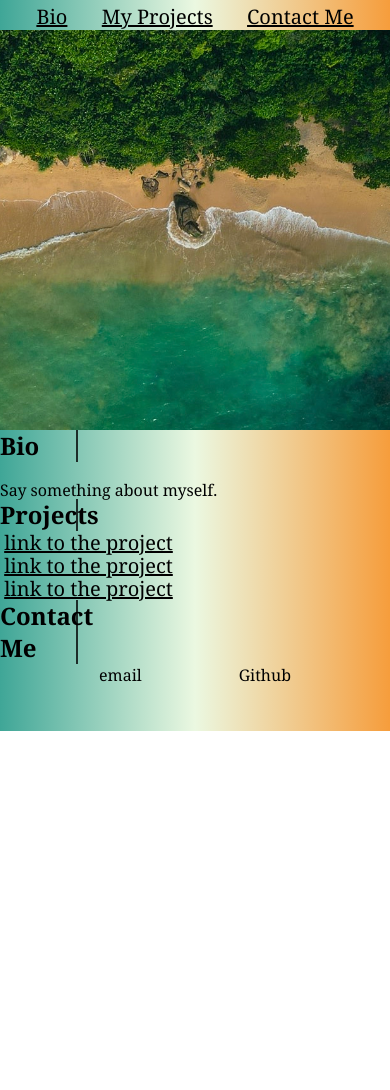
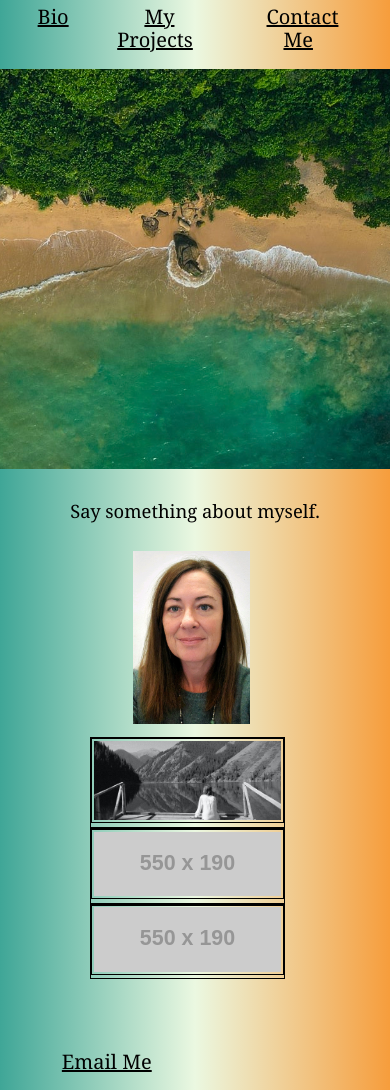
Before and after one commit to amccorkl/Portfolio-2, a plain HTML site: page index.html in a window 390 px wide. Shown: the part 113-1203 px from the top of the page. Before the commit the page ends 844 px from the top, so only its background shows below. Drawn offline with Linux system fonts and the light colour scheme; placeholder pictures from the web are drawn by us.

Commit message:
final touches on css

```diff
--- a/Assets/css/style.css
+++ b/Assets/css/style.css
@@ -6,7 +6,7 @@
 }
 * {
     box-sizing: border-box;
-    margin: 0;
+
 }
 
 body {
@@ -19,28 +19,36 @@ h1 {
     max-width: 40%;
     color: var(--light);
     text-shadow: 2px 2px 2px black;
+    margin-left: 1rem;
 }
 
 ul {
     list-style-type: none;
-    text-align: end;
+    text-align: center;
     display: flex;
     justify-content: space-evenly;
+    flex-wrap: wrap;
     padding: 2px;
 }
 
 a {
     color: black;
     font-size: 1.25rem;
+    padding: 4%;
 }
 
 h2 {
     font-size: 1.5rem;
     text-shadow: var(--light);
-    max-width: 20%;
-    text-align: left;
-    border-right: 2px solid var(--dark);
-    line-height: 2rem;
+}
+
+.about-me {
+    max-width: 50%;
+    justify-content: center;
+    flex-wrap: wrap;
+    text-align: right;
+    font-size: 1.15rem;
+    padding: 3%;
 }
 
 .hero {
@@ -50,3 +58,159 @@ h2 {
     background-size: cover;
     background-position: center;
 }
+
+.photo {
+    width: 150px;
+    height: auto;
+}
+
+.subtitles {
+    max-width: 20%;
+    text-align: left;
+    border-right: 2px solid var(--dark);
+    line-height: 2rem;
+    display: flex;
+    justify-content: center;
+    align-items: center;
+    padding: 1.5rem;
+    margin-top: 2%;
+}
+
+.project-cards {
+    max-width: 70%;
+    /* border: 1px black solid; */
+    position: relative;
+    left: 23%;
+    top: -5rem;
+    display: flex;
+    flex-wrap: wrap;
+    justify-content: space-around;
+}
+
+
+.card {
+    display: block;
+    flex-direction: column;
+
+}
+
+.footer-ul {
+    padding-left: 3%;
+}
+
+.footer-li {
+    width: 300px;
+    text-align: center;
+    display: flex;
+    align-items: top;
+}
+
+#bio {
+    height: 250px;
+    display: flex;
+    justify-content: space-around;
+    align-items: center;
+}
+
+#title-bio {
+    margin-left: 4%;
+}
+
+#img-1 {
+    flex: 2 1 565px;
+    height: 365px;
+    border: 1px black solid;
+}
+
+#proj-link1 {
+    width: 100%;
+    height: 365px;
+}
+
+.image-link {
+    padding: 1%;
+    border: black solid 1px;
+}
+
+#secondary-cards {
+    flex: 0 0 565px;
+    height: 200px;
+    border: 1px black solid;
+}
+
+#contact {
+    display: flex;
+    /* justify-content: space-around; */
+    align-items: center;
+    padding-bottom: 2px;
+}
+
+#title-contact {
+    margin-left: 9%;
+}
+
+
+
+
+
+@media screen and (max-width: 810px) {
+    #title-bio {
+        margin-left: 2%
+    }
+    .photo {
+        width: 125px;
+        height: auto;
+        padding-right: 2%;
+    }
+    .project-cards {
+        max-width: 50%;
+    }
+    #img-1 {
+        height: fit-content;
+    }
+    #proj-link1 {
+        height: auto;
+    }
+    .secondary-cards {
+        width: 100%;
+        border: black solid 1px;
+    }
+    .secondary-links {
+        width: 100%;
+    }
+
+}
+
+@media screen and (max-width: 475px) {
+    #bio {
+        flex-direction: column;
+    }
+    .about-me {
+        max-width: 100%;
+        text-align: center;
+    }
+    .subtitles {
+        display: none;
+    }
+    #projects {
+        margin-top: 25%;
+        margin-bottom: -10%;
+    }
+
+    #contact {
+        margin-top: -5%;
+        text-align: center;
+        justify-content: initial;
+    }
+}
+
+@media screen and (max-width: 300px) {
+    .photo {
+        margin-right: 4%;
+        width: 75px;
+        height: auto;
+    }
+    #projects {
+        margin-top: 30%;
+    }
+}
--- a/index.html
+++ b/index.html
@@ -13,10 +13,10 @@
     <header>
         <nav class="header">
             <h1 class="title">Hi. I'm Anne.</h1>
-            <ul>
-                <li><a href="#bio">Bio</a></li>
-                <li><a href="#projects">My Projects</a></li>
-                <li><a href="#contact">Contact Me</a></li>
+            <ul class="nav">
+                <li class="li-nav"><a href="#bio">Bio</a></li>
+                <li class="li-nav"><a href="#projects">My Projects</a></li>
+                <li class="li-nav"><a href="#contact">Contact Me</a></li>
             </ul>
 
         </nav>
@@ -24,42 +24,43 @@
 
     <div class="hero"></div>
     <main class="main-container">
-        <div id="bio">
+        <section id="bio">
+            <!-- <div class="bio-card"> -->
             <h2 id="title-bio" class="subtitles">Bio</h2>
-            <div>
-                <img src="" alt="">
-                <p class="about-me">Say something about myself.</p>
-            </div>
-        </div>
+            <p class="about-me">Say something about myself.</p>
+            <!-- </div> -->
+            <img class="photo" src="./Assets/Images/image-of-me.jpeg" alt="picture of me">
+        </section>
 
-        <div id="projects">
+        <section id="projects">
             <h2 id="title-projects" class="subtitles">Projects</h2>
-            <div class="image-cards">
-                <div img-1>
-                    <img src="" alt="">
-                    <a href="http://">link to the project</a>
+            <div class="project-cards">
+                <div class="card" id="img-1">
+                    <img class="image-link" id="proj-link1" src="./Assets/Images/woman-looking-at-lake-and-mountains.jpeg" alt="woman looking at a lake and mountains">
+
                 </div>
-                <div img-2>
-                    <img src="" alt="">
-                    <a href="http://">link to the project</a>
+                <div class="card secondary-cards" id="img-2">
+                    <img class="image-link secondary-links"  id="proj-link2" src="http://via.placeholder.com/550x190" alt="placeholder image">
                 </div>
-                <div img-3>
-                    <img src="" alt="">
-                    <a href="http://">link to the project</a>
+                <div class="card secondary-cards" id="img-3">
+                    <img class="image-link secondary-links" id="proj-link3"src="http://via.placeholder.com/550x190" alt="placeholder image">
+
                 </div>
 
 
             </div>
-        </div>
+        </section>
 
         <footer id="contact">
             <h2 id="title-contact" class="subtitles">Contact Me</h2>
-            <div>
-                <ul>
-                    <li>email</li>
-                    <li>Github</li>
-                </ul>
-            </div>
+            <!-- <div class="footer"> -->
+            <ul class="footer-ul">
+                <li class="footer-li" id="email"><a href="mailto:annefmccorkle@gmail.com">Email Me</a></li>
+                <li class="footer-li" id="github"><a href="https://github.com/amccorkl">Check Out Some of My Work</a></li>
+
+            </ul>
+            <!-- </div> -->
+
         </footer>
 
     </main>
```
Also changed, not shown: Assets/Images/image-of-me.jpeg (added), Assets/Images/woman-looking-at-lake-and-mountains.jpeg (added).
